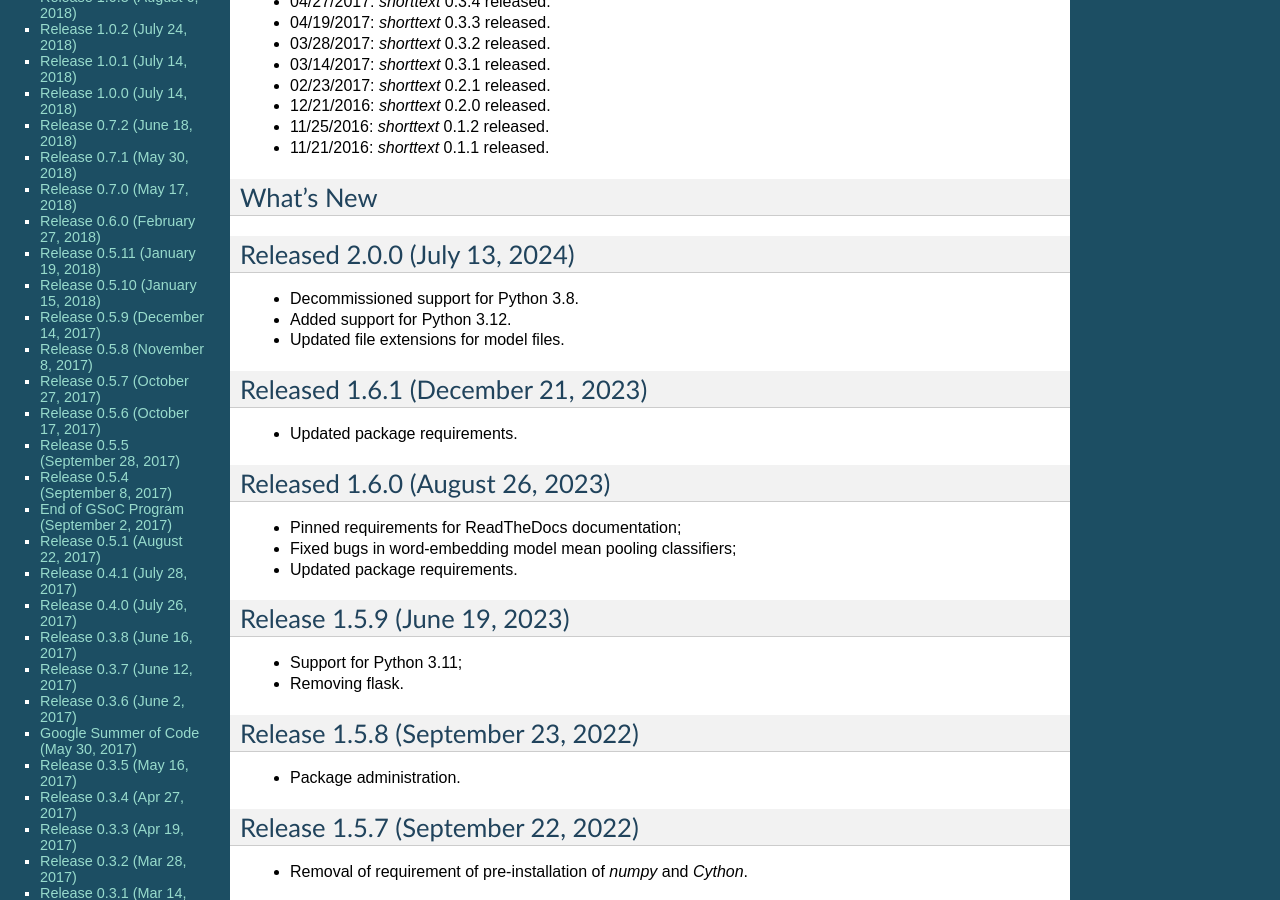
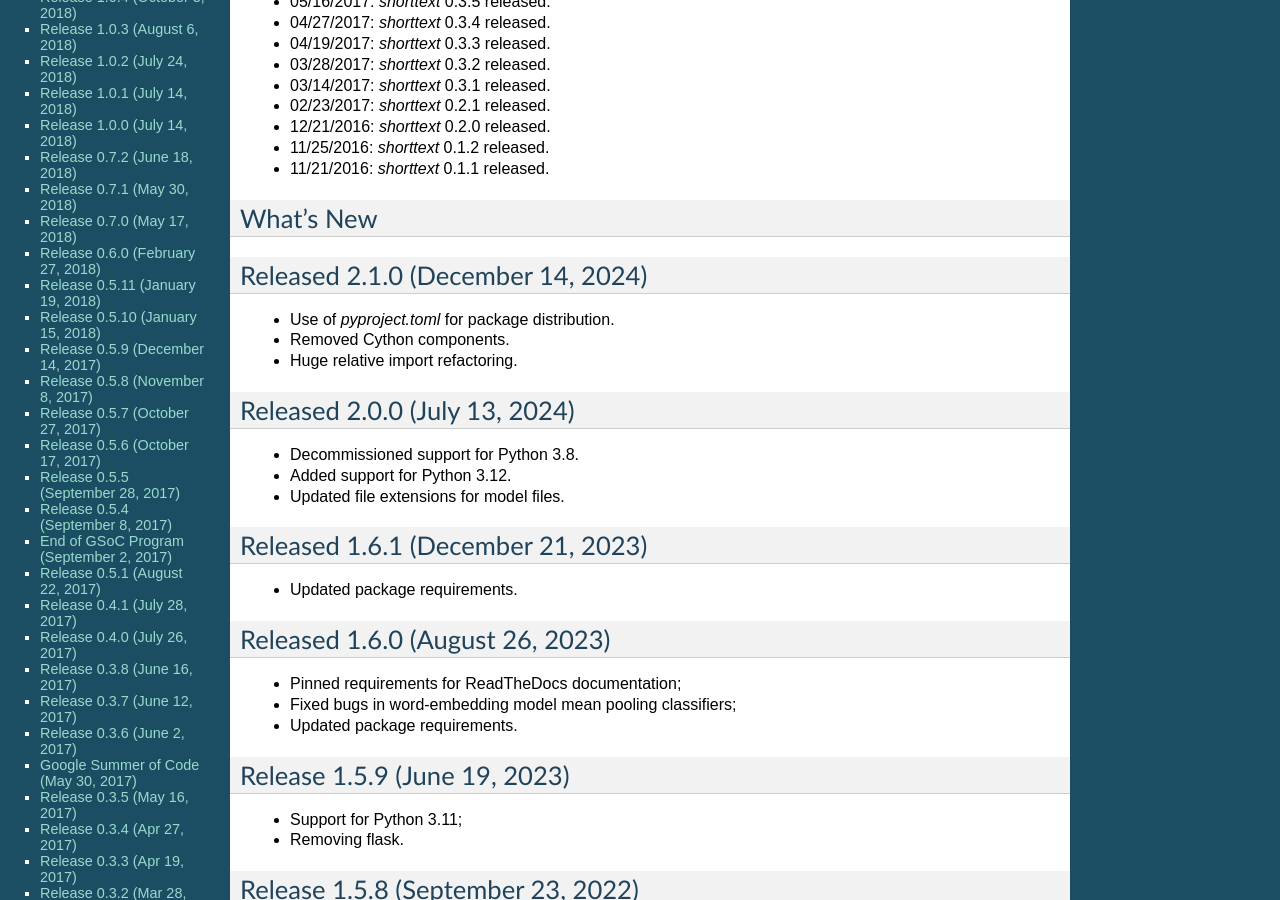
Before and after one commit to stephenhky/PyShortTextCategorization, a Sphinx documentation site: the page built from docs/news.rst, in a window 1280 px wide and 900 px high, scrolled down 1493 px. Built offline with Sphinx 7.4.7, drawn with Linux system fonts in a browser that asks for light colours; some of the changed text lies outside the part shown.

Commit message:
release 2.1.0

```diff
--- a/docs/install.rst
+++ b/docs/install.rst
@@ -41,7 +41,7 @@ you may try one (or more) of the following:
 
 ::
 
-    pip install -U python3-dev
+    pip install python3-dev
 
 
 
--- a/docs/intro.rst
+++ b/docs/intro.rst
@@ -23,7 +23,6 @@ Characteristics:
 - metrics of phrases differences, including soft Jaccard score (using Damerau-Levenshtein distance), and Word Mover's distance (WMD); (see :doc:`tutorial_metrics`)
 - character-level sequence-to-sequence (seq2seq) learning; (see :doc:`tutorial_charbaseseq2seq`)
 - spell correction; (see :doc:`tutorial_spell`)
-- API for word-embedding algorithm for one-time loading; (see :doc:`tutorial_wordembedAPI`) and
 - Sentence encodings and similarities based on BERT (see :doc:`tutorial_wordembed` and :doc:`tutorial_metrics`).
 
 Author: Kwan Yuet Stephen Ho (LinkedIn_, ResearchGate_, Twitter_)
--- a/docs/news.rst
+++ b/docs/news.rst
@@ -1,6 +1,7 @@
 News
 ====
 
+* 12/14/2024: `shorttext` 2.1.0 released.
 * 07/12/2024: `shorttext` 2.0.0 released.
 * 12/21/2023: `shorttext` 1.6.1 released.
 * 08/26/2023: `shorttext` 1.6.0 released.
@@ -80,6 +81,13 @@ News
 
 What's New
 ----------
+
+Released 2.1.0 (December 14, 2024)
+------------------------------
+
+* Use of `pyproject.toml` for package distribution.
+* Removed Cython components.
+* Huge relative import refactoring.
 
 Released 2.0.0 (July 13, 2024)
 ------------------------------
--- a/docs/scripts.rst
+++ b/docs/scripts.rst
@@ -28,6 +29,9 @@ ShortTextCategorizerConsole
       --inputtext INPUTTEXT
                             single input text for classification. Run console if
                             set to None. (Default: None)
+      --type TYPE           Type of word-embedding model (default: "word2vec";
+                            other options: "fasttext", "poincare",
+                            "word2vec_nonbinary", "poincare_binary")
 
 
 ShortTextWordEmbedSimilarity
--- a/pyproject.toml
+++ b/pyproject.toml
@@ -4,7 +4,7 @@ build-backend = "setuptools.build_meta"
 
 [project]
 name = "shorttext"
-version = "2.1.0a1"
+version = "2.1.0"
 authors = [
     {name = "Kwan Yuet Stephen Ho", email = "stephenhky@yahoo.com.hk"}
 ]
```
Also changed, not shown: other parts of docs/scripts.rst (+2 -1 lines), README.md (+3 -8 lines), docs/codes.rst (+7 -1 lines), docs/tutorial_wordembedAPI.rst (deleted, +0 -39 lines), .readthedocs.yml.
